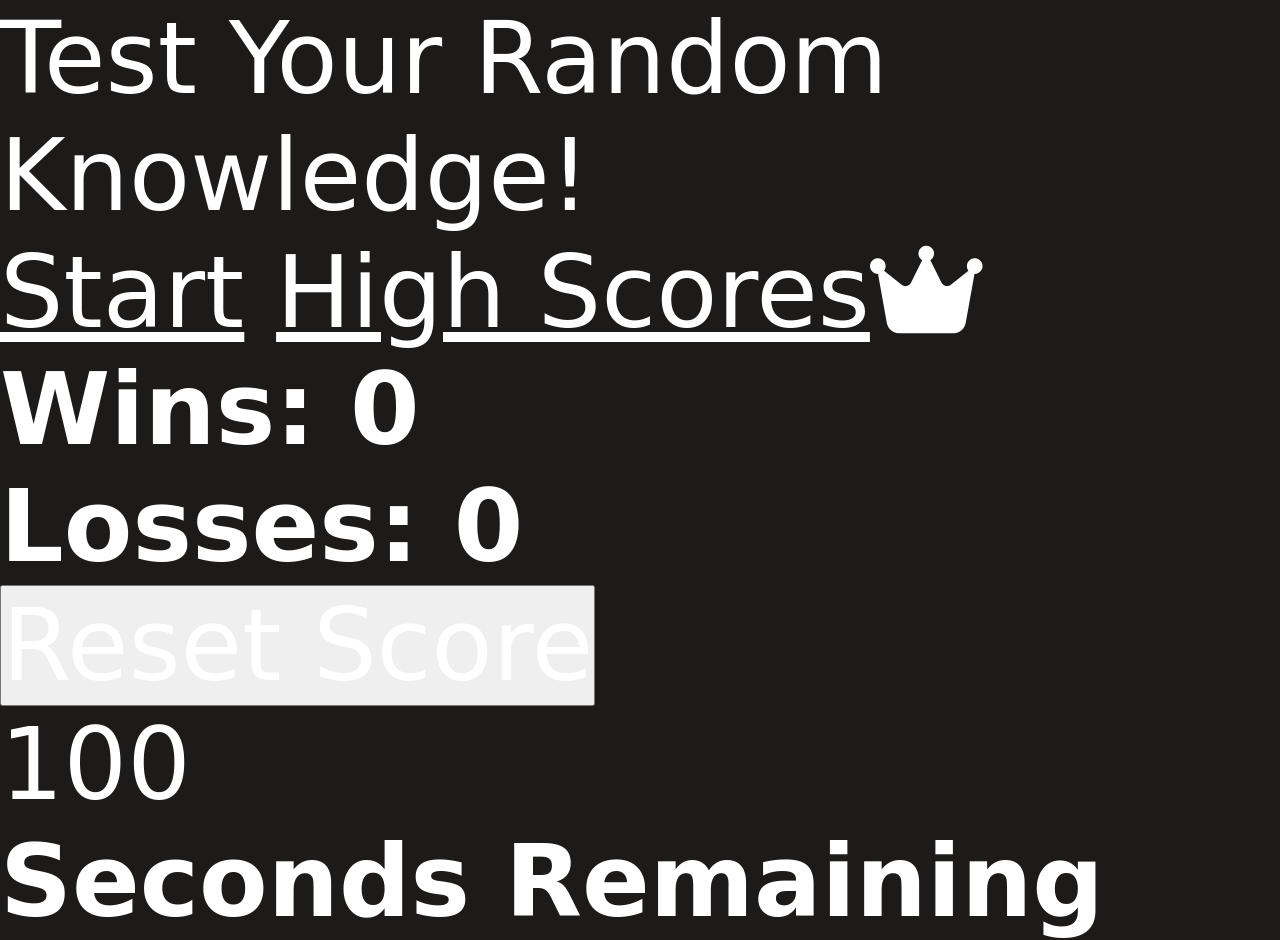
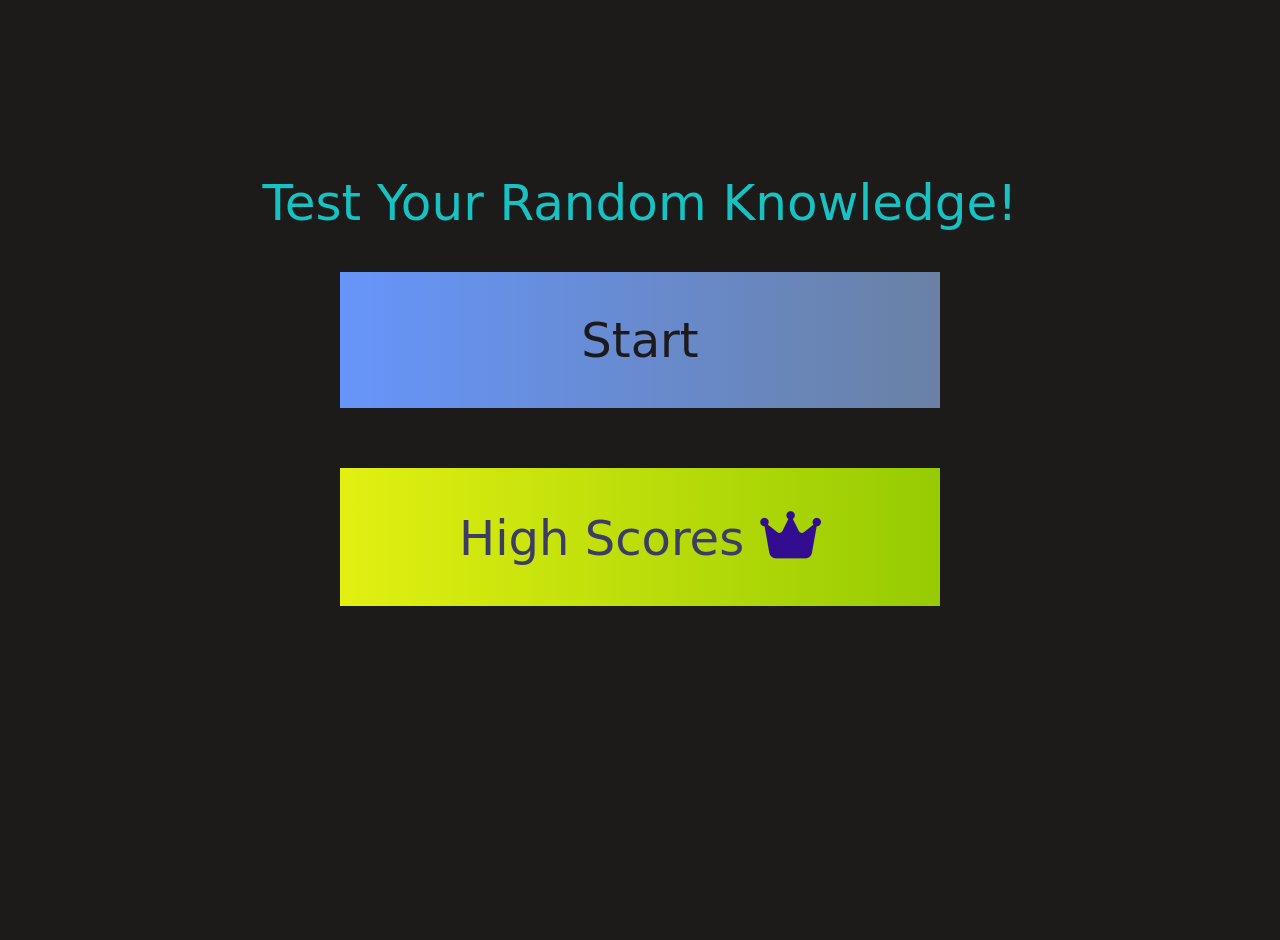
Before and after one commit to paullsshin/test-your-knowledge, a plain HTML site: page index.html in a window 1280 px wide. After the commit the page ends 800 px from the top, so only its background shows below. Drawn offline with Linux system fonts and the light colour scheme; a web font is replaced by a local one.

Commit message:
added text to game and highscore html and added styling features to the buttons as well

```diff
--- a/assets/style.css
+++ b/assets/style.css
@@ -1,12 +1,60 @@
 :root {
+    /* targeting the root of the document to make the background color the same */
     background-color: rgb(29,26,26);
 }
 
 * {
+    /* targets everything to make it match these styling features */
     box-sizing: border-box;
     margin: 0;
     padding: 0;
-    font-size: 100px;
+    font-size: 20px;
     font-family: 'Zen Dots', cursive;;
     color: white;
+    text-decoration: none;
 }
+
+.heading {
+    /* applying styling affects to the class heading */
+    display: flex;
+    justify-content: center;
+    align-items: center;
+    width: 100vw;
+    height: 100vh;
+    max-width: 80rem;
+    margin: 0 auto;
+    padding: 2rem;
+    font-size: 50px;
+    flex-direction: column;
+    color: rgb(22, 194, 194);
+}
+
+
+.btn {
+    font-size: 2.4rem;
+    padding: 2rem 0;
+    width: 30rem;
+    text-align: center;
+    margin-top: 2rem;
+    margin-bottom: 1rem;
+    color: rgb(28,26,26);
+    background: linear-gradient(90deg, rgb(102, 149, 251) 0%, rgb(106, 129, 164) 100%);
+}
+
+#high-score {
+    color: rgb(60, 60, 103);
+    background: linear-gradient(90deg, rgb(226, 240, 17) 0%, rgb(150, 203, 3) 100%);
+}
+
+.fa-crown {
+    color: rgb(50, 13, 143);
+    font-size: 2.7rem;
+    margin-left: 0.8rem;
+}
+
+.btn:hover {
+    cursor: pointer;
+    box-shadow: 0.5rem 0.4rem 1.4rem 0.5rem rgba(67, 88, 113, 0.6);
+    transition: transform 150ms;
+    transform: sclae(1.03);
+}
--- a/index.html
+++ b/index.html
@@ -15,23 +15,26 @@
   <body>
     <header>
       <!-- this will provide the basic functions to start the game and to view high scores -->
-      <div class="heading">Test Your Random Knowledge!</div>
-      <a href="./game.html" id="start-btn">Start</a>
+    <div class="heading">Test Your Random Knowledge!
+      <a href="./game.html" class="btn" id = "start-btn">Start</a>
       <a href="./highscore.html" class="btn" id="high-score">High Scores<i class="fa-solid fa-crown"></i></a>
+    </div>
     </header>
 
     <main>
-      <div class="game-stats">
+        <!-- this will display the wins and losses the player has and there is a reset function as well -->
+      <!-- <div class="game-stats">
         <h2>Wins: <span id="wins">0</span></h2>
         <h2>Losses: <span id="losses">0</span></h2>
       </div>
       <button id="reset">Reset Score</button>
       <div class="timer">
-        <div id="timer-text">
+        <!-- this is the timer -->
+        <!-- <div id="timer-text">
           <div class="large-font timer-count">100</div>
           <h3>Seconds Remaining</h3>
         </div>
-      </div>
+      </div> -->
     </main>
 
     <script src="./assets/script.js"></script>
```
Also changed, not shown: game.html (+17 -0 lines), highscore.html (+9 -4 lines).
